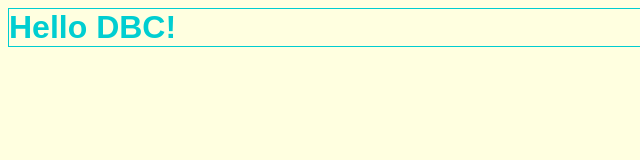
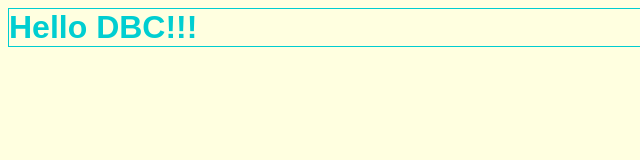
Before and after one commit to elizaway/elizaway.github.io, a plain HTML site: page index.html in a window 1280 px wide. Shown: the full height of the page, 0-640 px from the left. Drawn offline with Linux system fonts and the light colour scheme.

Commit message:
make snazzy

```diff
--- a/index.html
+++ b/index.html
@@ -1,5 +1,5 @@
 <html>
   <body style ="background-color:lightyellow">
-<h1 style="font-family:Arial;color:darkturquoise;border:1pt;border-style:solid;border-width:1px;}">Hello DBC!</h1>
+<h1 style="font-family:Arial;color:darkturquoise;border:1pt;border-style:solid;border-width:1px;}">Hello DBC!!!</h1>
   </body>
 </html>
```
